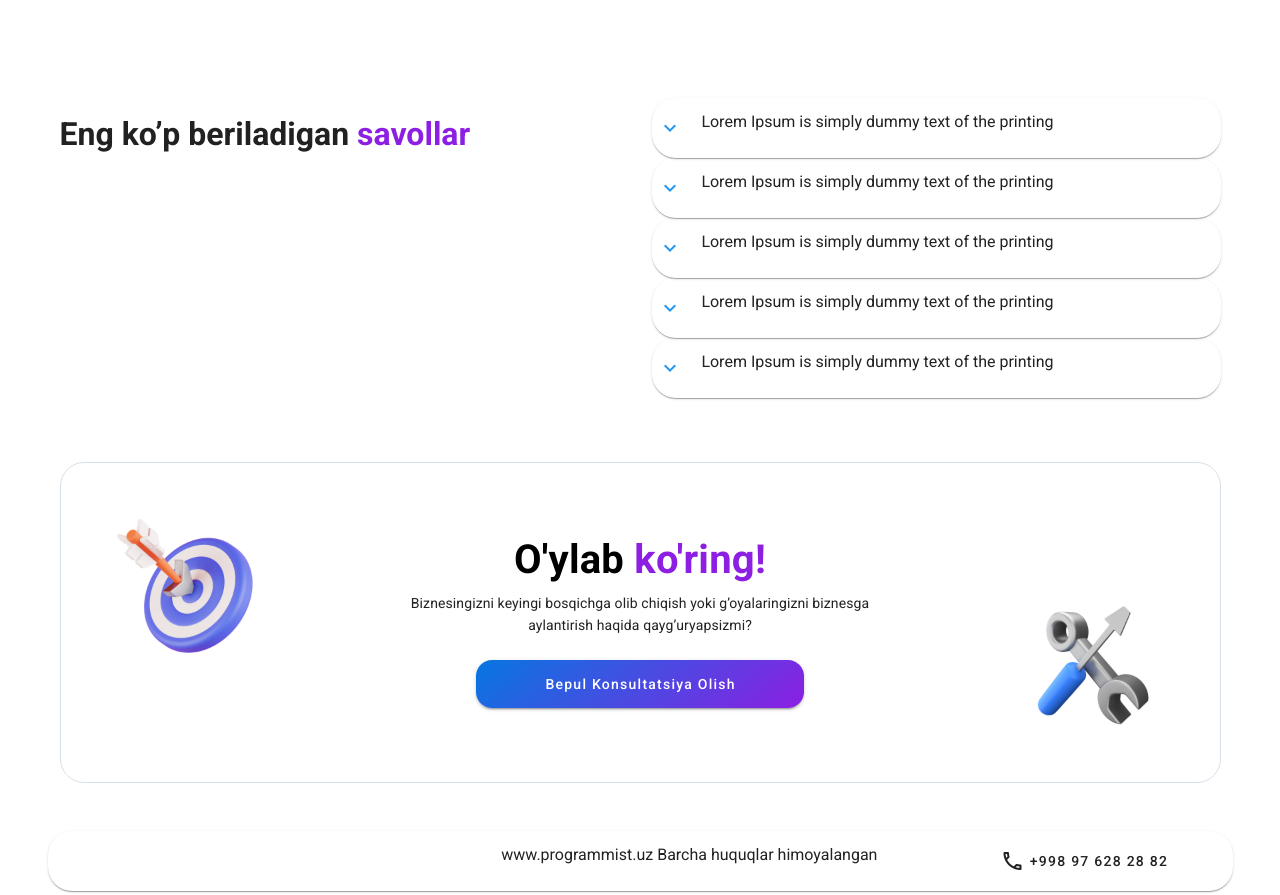
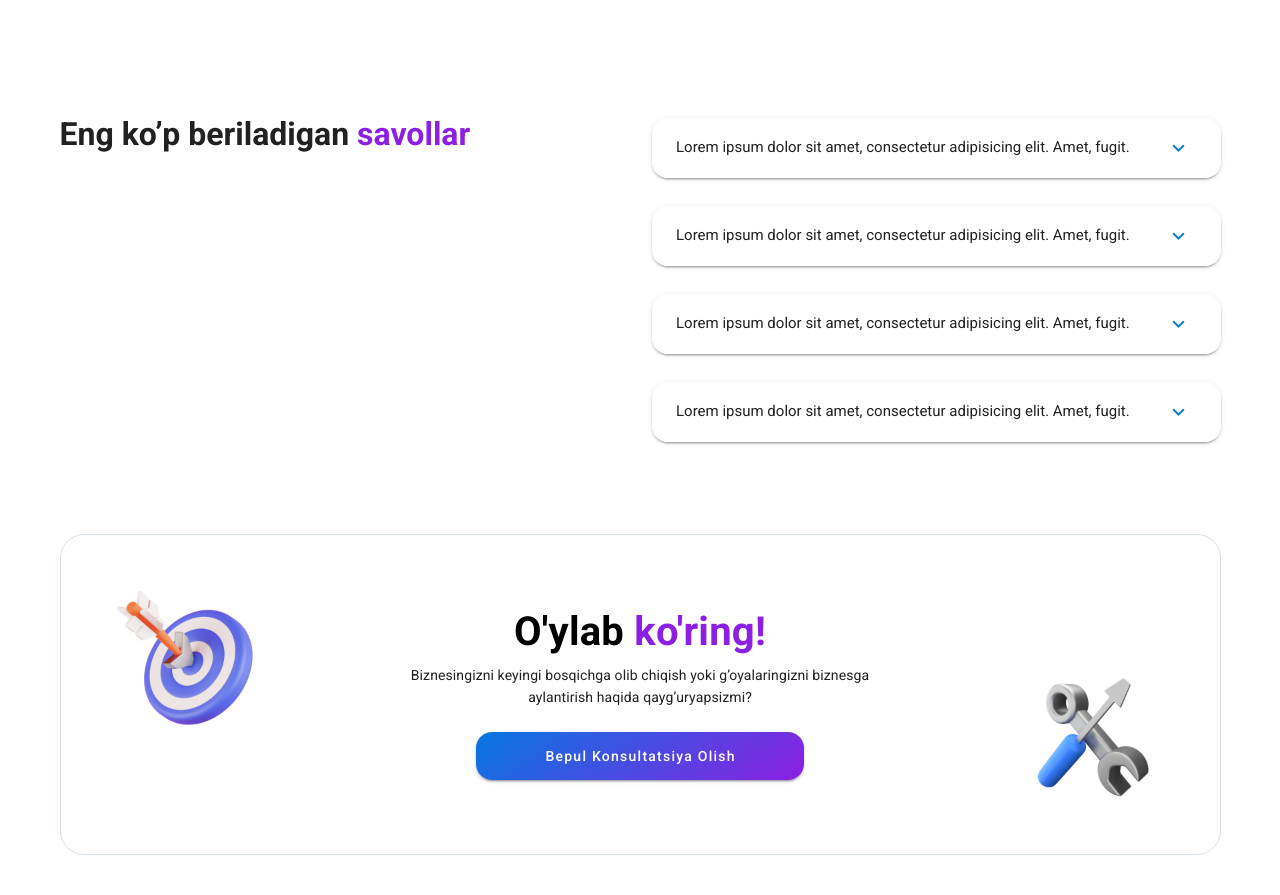
Before and after one commit to valijoncoder9085/programmist, a Nuxt app: page / in a window 1280 px wide. Shown: the part 2792-3687 px from the top of the page. Built offline with nearby package versions, Linux system fonts and the light colour scheme.

Commit message:
change expanel

```diff
--- a/pages/index.vue
+++ b/pages/index.vue
@@ -392,136 +392,94 @@
           </h1>
         </v-col>
         <v-col cols="12" md="7" lg="6">
-          <div class="hidden-card elevation-1 rounded-xxl mb-3">
-            <v-row>
-              <v-col cols="1">
-                <span>
-                  <v-btn color="blue" icon>
-                  <v-icon>
+          <v-expansion-panels class="my-2">
+            <v-expansion-panel class="rounded-xl mb-5">
+              <v-expansion-panel-header
+                class="rounded-xl"
+              >
+                <template #actions>
+                  <v-btn icon>
+                    <v-icon color="#0677E1">
                       mdi-chevron-down
                     </v-icon>
                   </v-btn>
-                </span>
-              </v-col>
-              <v-col>
-                <span class="text-center">
-              Lorem Ipsum is simply dummy text of the printing
-            </span>
-                <div class="hidden-active mt-2 text-caption">
-                  Lorem ipsum dolor sit amet, consectetur adipisicing elit. Accusantium aspernatur beatae cum deleniti
-                  dolorem
-                  ea eligendi enim error impedit molestias nesciunt nulla, perspiciatis praesentium quas quidem, ut
-                  voluptatem
-                  voluptates? Ad atque blanditiis consequatur doloribus ducimus enim illum in incidunt itaque mollitia
-                  necessitatibus nemo odio perspiciatis, praesentium quam quasi ratione soluta.
-                </div>
-              </v-col>
-            </v-row>
-          </div>
-          <div class="hidden-card elevation-1 rounded-xxl mb-3">
-            <v-row>
-              <v-col cols="1">
-                <span>
-                  <v-btn color="blue" icon>
-                  <v-icon>
+                </template>
+                Lorem ipsum dolor sit amet, consectetur adipisicing elit. Amet, fugit.
+              </v-expansion-panel-header>
+              <v-expansion-panel-content>
+                Lorem ipsum dolor sit amet, consectetur adipisicing elit. A accusantium architecto beatae commodi
+                consequatur culpa doloribus est exercitationem facilis, fugit hic ipsum iusto labore magni modi nobis
+                provident quam quisquam repudiandae ut? Beatae enim impedit nam nihil porro provident quaerat quasi sint
+                sunt voluptate? Animi obcaecati officia omnis quae quia.
+              </v-expansion-panel-content>
+            </v-expansion-panel>
+          </v-expansion-panels>
+          <v-expansion-panels class="my-2">
+            <v-expansion-panel class="rounded-xl mb-5">
+              <v-expansion-panel-header
+                class="rounded-xl"
+              >
+                <template #actions>
+                  <v-btn icon>
+                    <v-icon color="#0677E1">
                       mdi-chevron-down
                     </v-icon>
                   </v-btn>
-                </span>
-              </v-col>
-              <v-col>
-                <span class="text-center">
-              Lorem Ipsum is simply dummy text of the printing
-            </span>
-                <div class="hidden-active mt-2 text-caption">
-                  Lorem ipsum dolor sit amet, consectetur adipisicing elit. Accusantium aspernatur beatae cum deleniti
-                  dolorem
-                  ea eligendi enim error impedit molestias nesciunt nulla, perspiciatis praesentium quas quidem, ut
-                  voluptatem
-                  voluptates? Ad atque blanditiis consequatur doloribus ducimus enim illum in incidunt itaque mollitia
-                  necessitatibus nemo odio perspiciatis, praesentium quam quasi ratione soluta.
-                </div>
-              </v-col>
-            </v-row>
-          </div>
-          <div class="hidden-card elevation-1 rounded-xxl mb-3">
-            <v-row>
-              <v-col cols="1">
-                <span>
-                  <v-btn color="blue" icon>
-                  <v-icon>
+                </template>
+                Lorem ipsum dolor sit amet, consectetur adipisicing elit. Amet, fugit.
+              </v-expansion-panel-header>
+              <v-expansion-panel-content>
+                Lorem ipsum dolor sit amet, consectetur adipisicing elit. A accusantium architecto beatae commodi
+                consequatur culpa doloribus est exercitationem facilis, fugit hic ipsum iusto labore magni modi nobis
+                provident quam quisquam repudiandae ut? Beatae enim impedit nam nihil porro provident quaerat quasi sint
+                sunt voluptate? Animi obcaecati officia omnis quae quia.
+              </v-expansion-panel-content>
+            </v-expansion-panel>
+          </v-expansion-panels>
+          <v-expansion-panels class="my-2">
+            <v-expansion-panel class="rounded-xl mb-5">
+              <v-expansion-panel-header
+                class="rounded-xl"
+              >
+                <template #actions>
+                  <v-btn icon>
+                    <v-icon color="#0677E1">
                       mdi-chevron-down
                     </v-icon>
                   </v-btn>
-                </span>
-              </v-col>
-              <v-col>
-                <span class="text-center">
-              Lorem Ipsum is simply dummy text of the printing
-            </span>
-                <div class="hidden-active mt-2 text-caption">
-                  Lorem ipsum dolor sit amet, consectetur adipisicing elit. Accusantium aspernatur beatae cum deleniti
-                  dolorem
-                  ea eligendi enim error impedit molestias nesciunt nulla, perspiciatis praesentium quas quidem, ut
-                  voluptatem
-                  voluptates? Ad atque blanditiis consequatur doloribus ducimus enim illum in incidunt itaque mollitia
-                  necessitatibus nemo odio perspiciatis, praesentium quam quasi ratione soluta.
-                </div>
-              </v-col>
-            </v-row>
-          </div>
-          <div class="hidden-card elevation-1 rounded-xxl mb-3">
-            <v-row>
-              <v-col cols="1">
-                <span>
-                  <v-btn color="blue" icon>
-                  <v-icon>
+                </template>
+                Lorem ipsum dolor sit amet, consectetur adipisicing elit. Amet, fugit.
+              </v-expansion-panel-header>
+              <v-expansion-panel-content>
+                Lorem ipsum dolor sit amet, consectetur adipisicing elit. A accusantium architecto beatae commodi
+                consequatur culpa doloribus est exercitationem facilis, fugit hic ipsum iusto labore magni modi nobis
+                provident quam quisquam repudiandae ut? Beatae enim impedit nam nihil porro provident quaerat quasi sint
+                sunt voluptate? Animi obcaecati officia omnis quae quia.
+              </v-expansion-panel-content>
+            </v-expansion-panel>
+          </v-expansion-panels>
+          <v-expansion-panels class="my-2">
+            <v-expansion-panel class="rounded-xl mb-5">
+              <v-expansion-panel-header
+                class="rounded-xl"
+              >
+                <template #actions>
+                  <v-btn icon>
+                    <v-icon color="#0677E1">
                       mdi-chevron-down
                     </v-icon>
                   </v-btn>
-                </span>
-              </v-col>
-              <v-col>
-                <span class="text-center">
-              Lorem Ipsum is simply dummy text of the printing
-            </span>
-                <div class="hidden-active mt-2 text-caption">
-                  Lorem ipsum dolor sit amet, consectetur adipisicing elit. Accusantium aspernatur beatae cum deleniti
-                  dolorem
-                  ea eligendi enim error impedit molestias nesciunt nulla, perspiciatis praesentium quas quidem, ut
-                  voluptatem
-                  voluptates? Ad atque blanditiis consequatur doloribus ducimus enim illum in incidunt itaque mollitia
-                  necessitatibus nemo odio perspiciatis, praesentium quam quasi ratione soluta.
-                </div>
-              </v-col>
-            </v-row>
-          </div>
-          <div class="hidden-card elevation-1 rounded-xxl mb-3">
-            <v-row>
-              <v-col cols="1">
-                <span>
-                  <v-btn color="blue" icon>
-                  <v-icon>
-                    mdi-chevron-down
-                  </v-icon>
-                </v-btn>
-                </span>
-              </v-col>
-              <v-col>
-                <span class="text-center">
-              Lorem Ipsum is simply dummy text of the printing
-            </span>
-                <div class="hidden-active mt-2 text-caption">
-                  Lorem ipsum dolor sit amet, consectetur adipisicing elit. Accusantium aspernatur beatae cum deleniti
-                  dolorem
-                  ea eligendi enim error impedit molestias nesciunt nulla, perspiciatis praesentium quas quidem, ut
-                  voluptatem
-                  voluptates? Ad atque blanditiis consequatur doloribus ducimus enim illum in incidunt itaque mollitia
-                  necessitatibus nemo odio perspiciatis, praesentium quam quasi ratione soluta.
-                </div>
-              </v-col>
-            </v-row>
-          </div>
+                </template>
+                Lorem ipsum dolor sit amet, consectetur adipisicing elit. Amet, fugit.
+              </v-expansion-panel-header>
+              <v-expansion-panel-content>
+                Lorem ipsum dolor sit amet, consectetur adipisicing elit. A accusantium architecto beatae commodi
+                consequatur culpa doloribus est exercitationem facilis, fugit hic ipsum iusto labore magni modi nobis
+                provident quam quisquam repudiandae ut? Beatae enim impedit nam nihil porro provident quaerat quasi sint
+                sunt voluptate? Animi obcaecati officia omnis quae quia.
+              </v-expansion-panel-content>
+            </v-expansion-panel>
+          </v-expansion-panels>
         </v-col>
       </v-row>
     </div>
@@ -536,7 +494,8 @@
             <v-card-title>
               <v-spacer/>
               <h1>
-                <nuxt-link to="#xizmatlar" class="statistik-title" style="color: black">O'ylab<span style="color: #8C1FE2"> ko'ring!</span>
+                <nuxt-link to="#xizmatlar" class="statistik-title" style="color: black">O'ylab<span
+                  style="color: #8C1FE2"> ko'ring!</span>
                 </nuxt-link>
               </h1>
               <v-spacer/>
@@ -611,6 +570,22 @@ a {
   display: none;
 }
 
+.v-window__prev:hover {
+  background-color: red;
+}
+
+@media (max-width: 700px) {
+  .phone-image {
+    max-width: 300px !important;
+  }
+}
+
+@media (max-width: 502px) {
+  .title-pro {
+    font-size: 40px !important;
+  }
+}
+
 @media (max-width: 450px) {
   .carousel-card__container {
     display: none;
@@ -620,20 +595,6 @@ a {
   }
 }
 
-.v-window__prev:hover {
-  background-color: red;
-}
-
-@media (max-width: 502px) {
-  .title-pro {
-    font-size: 40px !important;
-  }
-}
-@media (max-width: 700px) {
-  .phone-image {
-    max-width: 300px !important;
-  }
-}
 @media (max-width: 425px) {
   .statistik-title {
     font-size: 28px !important;
```
Lines whose indentation alone changed are shown as unchanged.
